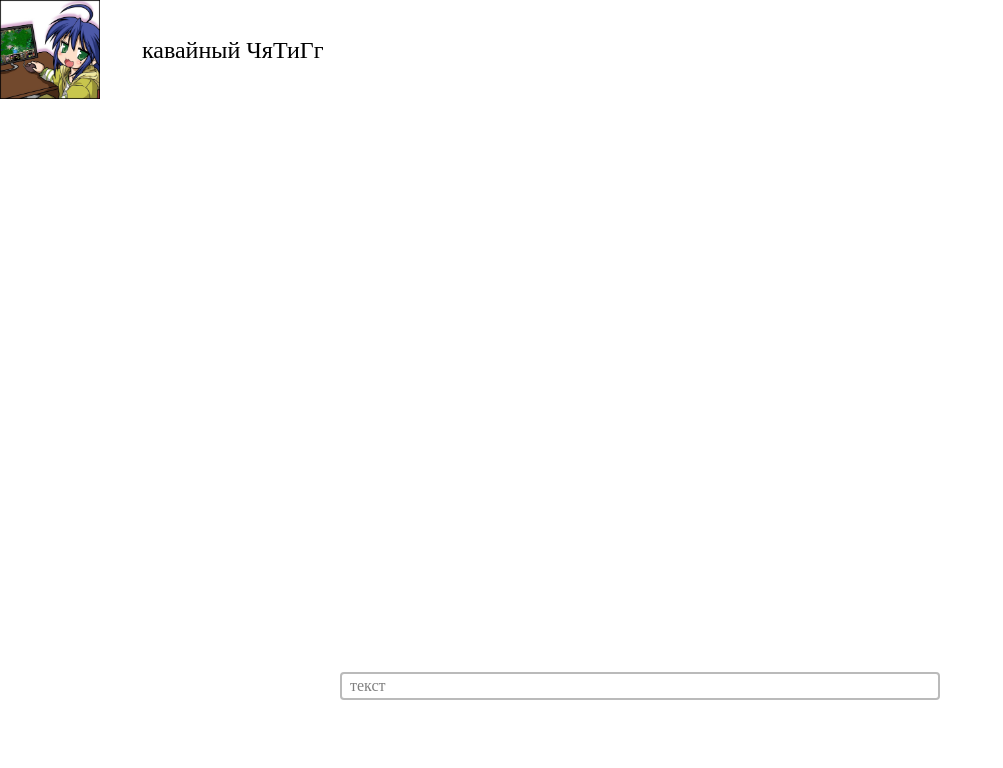
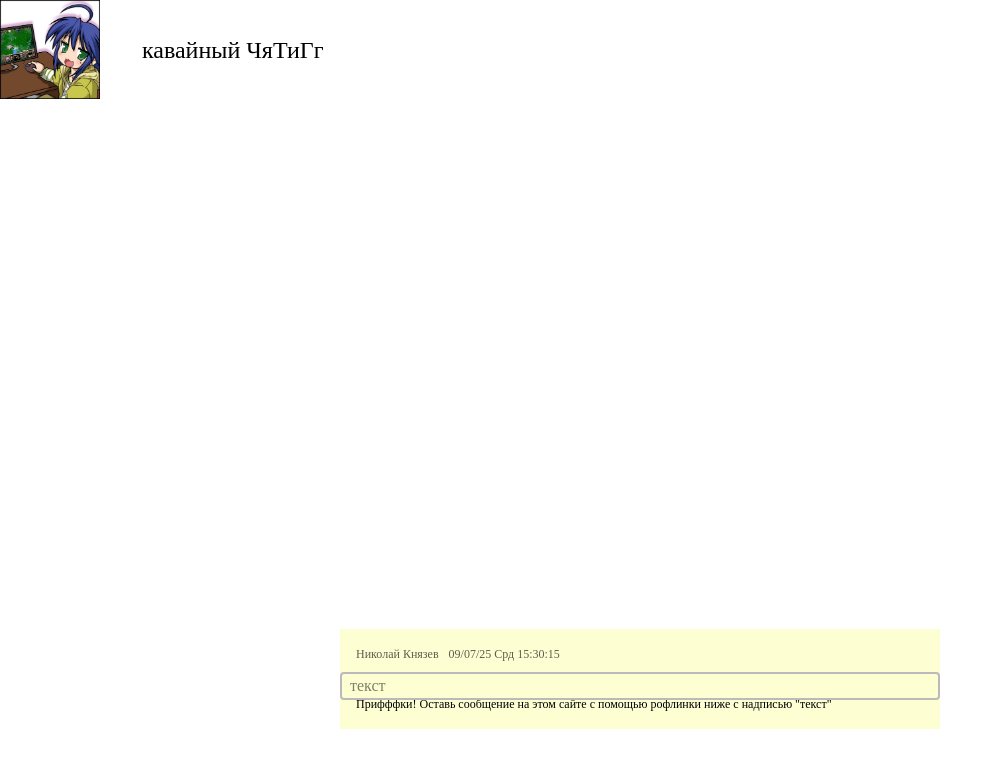
Before and after one commit to Ferenandios/nastyanime, a Next.js app: page / in a window 1280 px wide. Shown: the top 768 px of the page, without its empty margins (0-1003 px from the left). Built offline with nearby package versions, Linux system fonts and the light colour scheme.

Commit message:
Created welcome message

```diff
--- a/components/Messages/Messages.tsx
+++ b/components/Messages/Messages.tsx
@@ -6,10 +6,37 @@ import styles from "./Messages.module.css";
 
 const Messages: FC = (): JSX.Element => {
   const { messages } = useMessages();
+  const hiMessage: Message = {
+    id: "nyan",
+    username: "Николай Князев",
+    text: 'Прифффки! Оставь сообщение на этом сайте с помощью рофлинки ниже с надписью "текст"',
+    date: getFormattedDate(),
+  };
+  function getFormattedDate() {
+    const now = new Date();
+
+    // Получаем день, месяц и год (двузначный)
+    const day = String(now.getDate()).padStart(2, "0");
+    const month = String(now.getMonth() + 1).padStart(2, "0");
+    const year = String(now.getFullYear()).slice(-2);
+
+    // Получаем день недели (сокращенный до 3 букв)
+    const daysOfWeek = ["Вск", "Пнд", "Втр", "Срд", "Чтв", "Птн", "Сбт"];
+    const dayOfWeek = daysOfWeek[now.getDay()];
+
+    // Получаем часы, минуты и секунды
+    const hours = String(now.getHours()).padStart(2, "0");
+    const minutes = String(now.getMinutes()).padStart(2, "0");
+    const seconds = String(now.getSeconds()).padStart(2, "0");
+
+    // Формируем строку
+    return `${day}/${month}/${year} ${dayOfWeek} ${hours}:${minutes}:${seconds}`;
+  }
   return (
     <>
       <div className={styles.ansoc}>
         <div className={styles.messages}>
+          <Message key={hiMessage.id} message={hiMessage} />
           {messages.map((message) => (
             <Message key={message.id} message={message} />
           ))}
```
